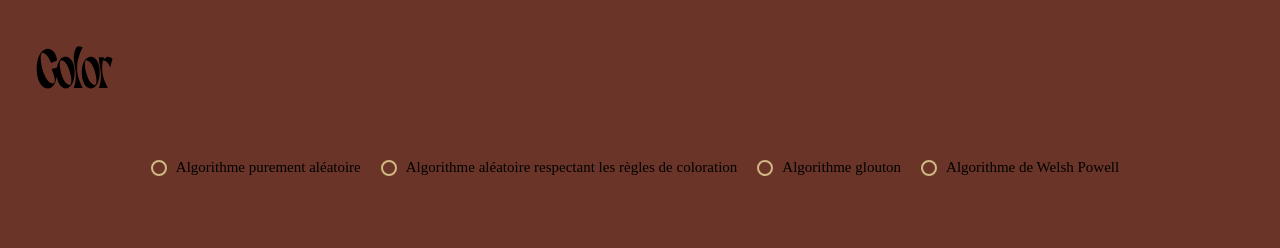
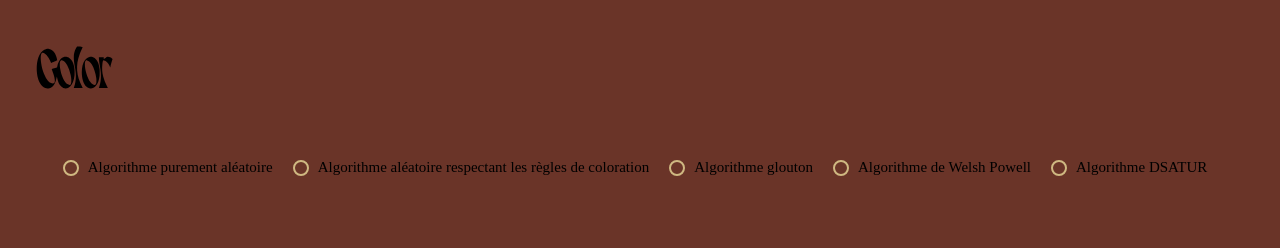
Before and after one commit to nathan-004/coloration-graphe, a Flask app: template templates/map.html in a window 1280 px wide. Shown: the top 248 px of the page. Run offline with Flask 3, Linux system fonts and the light colour scheme; the template is opened without the code that fills it, so the values that code supplies are empty.

Commit message:
ajout dsatur sur site

```diff
--- a/color.py
+++ b/color.py
@@ -125,7 +125,7 @@ def color_dsatur(g: Graphe):
             colors.append((random.random(), random.random(), random.random()))
             g.colors[n] = colors[-1]
 
-        result.append({n, g.colors[n]})
+        result.append({n: g.colors[n]})
         nodes.remove(n)
 
     return result
--- a/main.py
+++ b/main.py
@@ -77,7 +77,8 @@ def color():
         "random": color_random,
         "random_rules": color_random_rules,
         "glouton": color_glouton,
-        "welsh_powell": color_welsh_powell
+        "welsh_powell": color_welsh_powell,
+        "dsatur": color_dsatur
     }
 
     if algo in functions:
--- a/templates/map.html
+++ b/templates/map.html
@@ -85,6 +85,10 @@
                     <input type="radio" id="algo4" name="algo" value="welsh_powell">
                     <label for="algo3">Algorithme de Welsh Powell</label>
                 </div>
+                <div>
+                    <input type="radio" id="algo5" name="algo" value="dsatur">
+                    <label for="algo3">Algorithme DSATUR</label>
+                </div>
             </div>
         </fieldset>
         <div class="map-wrapper">
```
